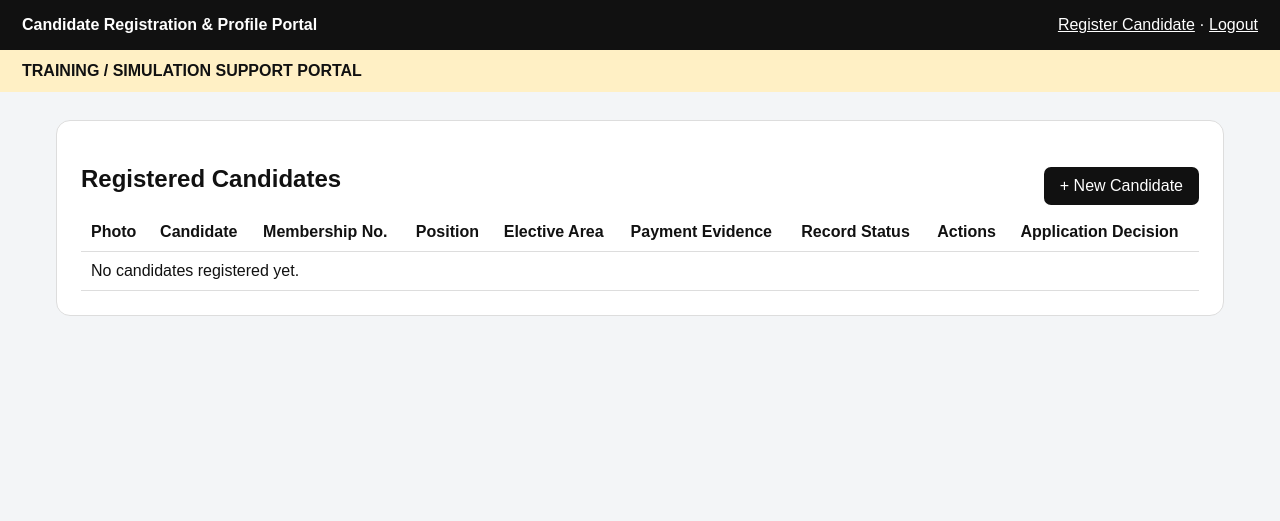
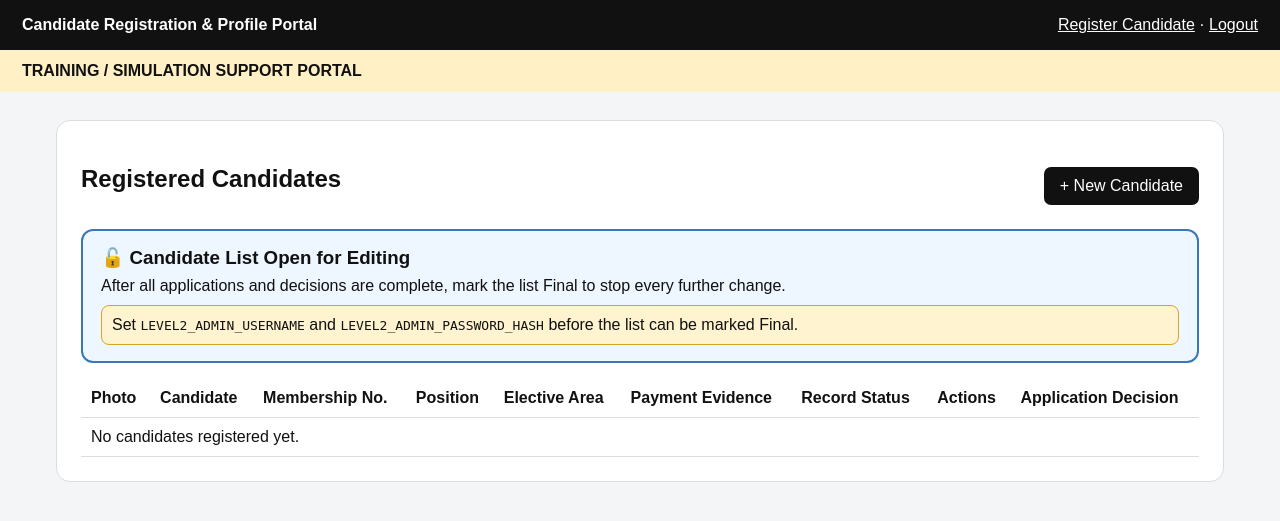
Before and after one commit to otibarny-alt/candidate-registration-system, a Flask app: page / in a window 1280 px wide. Shown: the top 521 px of the page. Run offline with Flask 3, Linux system fonts and the light colour scheme; the visitor is signed in with stand-in values (Sample User, id 1); some libraries are stand-ins or nearby versions.

Commit message:
Add files via upload

```diff
--- a/app.py
+++ b/app.py
@@ -1,5 +1,5 @@
 
-# V1.15.3: remove candidate-list navigation from registration form header.
+# V1.16: database-backed final candidate-list lock with Level 2 unlock.
 import os, csv, re, uuid, base64, hmac, time
 from io import BytesIO
 import requests
@@ -27,6 +27,8 @@ db=SQLAlchemy(app)
 COUNTY_MAIN=os.getenv("COUNTY_MAIN_FILENAME","county_main.csv")
 AUTH_USERNAME=os.getenv("AUTH_USERNAME","admin")
 AUTH_PASSWORD_HASH=os.getenv("AUTH_PASSWORD_HASH","")
+LEVEL2_ADMIN_USERNAME=os.getenv("LEVEL2_ADMIN_USERNAME","").strip()
+LEVEL2_ADMIN_PASSWORD_HASH=os.getenv("LEVEL2_ADMIN_PASSWORD_HASH","").strip()
 _CANDIDATE_LOGIN_ATTEMPTS={}
 
 KOBO_BASE_URL=os.getenv("KOBO_BASE_URL","https://kf.kobotoolbox.org").rstrip("/")
@@ -64,6 +66,12 @@ class Candidate(db.Model):
     status=db.Column(db.String(20),default="active",nullable=False,index=True)
     approval_status=db.Column(db.String(20),default="pending",nullable=False,index=True)
 
+class PortalState(db.Model):
+    id=db.Column(db.Integer,primary_key=True)
+    candidate_list_final=db.Column(db.Boolean,default=False,nullable=False)
+    locked_at=db.Column(db.String(40))
+    locked_by=db.Column(db.String(100))
+
 with app.app_context():
     db.create_all()
     # create_all() does not add columns to an existing Render PostgreSQL table.
@@ -76,6 +84,8 @@ with app.app_context():
         db.session.execute(text("ALTER TABLE candidate ADD COLUMN payment_evidence_mime VARCHAR(80)"))
     if "approval_status" not in candidate_columns:
         db.session.execute(text("ALTER TABLE candidate ADD COLUMN approval_status VARCHAR(20) NOT NULL DEFAULT 'pending'"))
+    if db.session.get(PortalState,1) is None:
+        db.session.add(PortalState(id=1,candidate_list_final=False))
     db.session.commit()
 
 def logged_in():
@@ -88,6 +98,29 @@ def require_login():
     if not logged_in():
         return redirect(url_for("login"))
     return None
+
+def portal_state():
+    state=db.session.get(PortalState,1)
+    if state is None:
+        state=PortalState(id=1,candidate_list_final=False)
+        db.session.add(state)
+        db.session.commit()
+    return state
+
+def candidate_list_is_final():
+    return bool(portal_state().candidate_list_final)
+
+def admin_csrf_token():
+    token=session.get("admin_csrf_token")
+    if not token:
+        token=uuid.uuid4().hex
+        session["admin_csrf_token"]=token
+    return token
+
+def valid_admin_csrf():
+    supplied=request.form.get("csrf_token","")
+    expected=session.get("admin_csrf_token","")
+    return bool(supplied and expected and hmac.compare_digest(supplied,expected))
 
 def candidate_session_national_id():
     return str(session.get("candidate_national_id") or "").strip()
@@ -365,6 +398,7 @@ def render_candidate_form_page(candidate=None, **context):
         positions=POSITIONS,
         self_service=self_service,
         verified_member=verified_member,
+        list_locked=candidate_list_is_final(),
         **context
     )
 
@@ -437,17 +471,75 @@ def dashboard():
             return redirect(url_for("candidate_home"))
         return redirect(url_for("candidate_access"))
     candidates=Candidate.query.order_by(Candidate.position,Candidate.county,Candidate.constituency,Candidate.ward,Candidate.full_name).all()
-    return render_template("dashboard.html",candidates=candidates,positions=POSITIONS)
+    state=portal_state()
+    return render_template(
+        "dashboard.html",candidates=candidates,positions=POSITIONS,state=state,
+        csrf_token=admin_csrf_token(),level2_configured=bool(LEVEL2_ADMIN_USERNAME and LEVEL2_ADMIN_PASSWORD_HASH),
+        message=session.pop("candidate_admin_message",None),
+        error=session.pop("candidate_admin_error",None)
+    )
+
+@app.post("/admin/candidate-list/finalize")
+def finalize_candidate_list():
+    auth=require_login()
+    if auth:
+        return auth
+    if not valid_admin_csrf():
+        abort(400)
+    if not LEVEL2_ADMIN_USERNAME or not LEVEL2_ADMIN_PASSWORD_HASH:
+        session["candidate_admin_error"]="Configure the Level 2 administrator credentials before marking the candidate list Final."
+        return redirect(url_for("dashboard"))
+    state=portal_state()
+    if not state.candidate_list_final:
+        state.candidate_list_final=True
+        state.locked_at=time.strftime("%Y-%m-%d %H:%M:%S UTC",time.gmtime())
+        state.locked_by=AUTH_USERNAME
+        db.session.commit()
+    session["candidate_admin_message"]="Candidate list marked FINAL. All registration and application changes are locked."
+    return redirect(url_for("dashboard"))
+
+@app.post("/admin/candidate-list/unlock")
+def unlock_candidate_list():
+    auth=require_login()
+    if auth:
+        return auth
+    if not valid_admin_csrf():
+        abort(400)
+    username=request.form.get("level2_username","").strip()
+    password=request.form.get("level2_password","")
+    username_ok=bool(LEVEL2_ADMIN_USERNAME) and hmac.compare_digest(username,LEVEL2_ADMIN_USERNAME)
+    try:
+        password_ok=bool(LEVEL2_ADMIN_PASSWORD_HASH) and check_password_hash(LEVEL2_ADMIN_PASSWORD_HASH,password)
+    except (ValueError,TypeError):
+        password_ok=False
+    if not username_ok or not password_ok:
+        session["candidate_admin_error"]="Level 2 administrator credentials were not accepted. The candidate list remains Final and locked."
+        return redirect(url_for("dashboard"))
+    state=portal_state()
+    state.candidate_list_final=False
+    state.locked_at=None
+    state.locked_by=None
+    db.session.commit()
+    session["candidate_admin_message"]="Level 2 administrator unlocked the candidate list. Editing is available again."
+    return redirect(url_for("dashboard"))
 
 @app.post("/candidate/<int:candidate_id>/decision")
 def candidate_decision(candidate_id):
     auth=require_login()
     if auth:
         return auth
+    if not valid_admin_csrf():
+        abort(400)
+    if candidate_list_is_final():
+        session["candidate_admin_error"]="The candidate list is FINAL. Application decisions cannot be changed until a Level 2 administrator unlocks it."
+        return redirect(url_for("dashboard"))
     c=Candidate.query.get_or_404(candidate_id)
     decision=request.form.get("approval_status","").strip().lower()
     if decision not in {"pending","approved","rejected"}:
         abort(400)
+    if candidate_list_is_final():
+        session["candidate_admin_error"]="The candidate list became FINAL. The application decision was not changed."
+        return redirect(url_for("dashboard"))
     c.approval_status=decision
     db.session.commit()
     return redirect(url_for("dashboard"))
@@ -515,6 +607,11 @@ def candidate_new():
         existing=existing_candidate_for_national_id(candidate_session_national_id())
         if existing:
             return redirect(url_for("candidate_edit",candidate_id=existing.id))
+    if candidate_list_is_final():
+        if logged_in():
+            session["candidate_admin_error"]="The candidate list is FINAL. New registrations are locked."
+            return redirect(url_for("dashboard"))
+        return render_template("candidate_list_final.html"),423
     if request.method=="GET":
         return render_candidate_form_page()
     return save_candidate(None)
@@ -531,6 +628,8 @@ def candidate_edit(candidate_id):
     return save_candidate(c)
 
 def save_candidate(c):
+    if candidate_list_is_final():
+        return render_candidate_form_page(c,error="The candidate list is FINAL. No application changes are permitted until a Level 2 administrator unlocks it."),423
     f=request.form
     position=f.get("position","").strip()
     scope=position_scope(position)
@@ -636,6 +735,9 @@ def save_candidate(c):
     elif not c.payment_evidence:
         return render_candidate_form_page(c,error="Payment Evidence is required. Upload a clear JPG, PNG or WebP image before saving the candidate.")
 
+    if candidate_list_is_final():
+        db.session.rollback()
+        return render_candidate_form_page(c,error="The candidate list became FINAL while this form was open. Your changes were not saved."),423
     db.session.commit()
     if logged_in():
         return redirect(url_for("dashboard"))
--- a/static/style.css
+++ b/static/style.css
@@ -57,6 +57,8 @@ input[readonly]{background:#f1f3f5}
 .decision-pending{background:#fff4cf;border:1px solid #d7a51e;color:#674a00}
 .decision-approved{background:#e6f6ea;border:1px solid #72b783;color:#175c29}
 .decision-rejected{background:#fde8e7;border:1px solid #d46a66;color:#8a1511}
+.central-lock{border-radius:12px;padding:16px 18px;margin:16px 0}.central-lock h3{margin:0 0 8px}.central-lock p{margin:6px 0}.central-lock-open{background:#eef6ff;border:2px solid #3977b7}.central-lock-final{background:#fde8e7;border:3px solid #a71919;color:#791111}.lock-meta{font-weight:700}.finalize-list-btn{background:#a71919;border:2px solid #6e0d0d;font-weight:800}.unlock-form{display:grid;grid-template-columns:minmax(190px,1fr) minmax(190px,1fr) auto;gap:10px;align-items:end;margin-top:14px}.unlock-form label{margin:0}.unlock-form button{margin:0;background:#111;border:2px solid #ef7d00;font-weight:800}.locked-cell{font-weight:700;color:#791111;white-space:nowrap}.decision-badge{display:inline-block;border-radius:7px;padding:10px 14px;font-weight:800}.decision-badge-pending{background:#f58220;color:#111}.decision-badge-approved{background:#218838;color:#fff}.decision-badge-rejected{background:#c82333;color:#fff}.form-lock-fieldset{border:0;padding:0;margin:0;min-width:0}.form-lock-fieldset:disabled{opacity:.72}.data-warning{background:#fff4cf;border:1px solid #d7a51e;padding:10px;border-radius:8px;margin-top:10px}
+@media(max-width:760px){.unlock-form{grid-template-columns:1fr}.unlock-form button{width:100%}}
 @media(max-width:760px){
  .crop-controls{grid-template-columns:1fr}
  .crop-controls button{width:100%}
--- a/templates/dashboard.html
+++ b/templates/dashboard.html
@@ -1,7 +1,33 @@
 <!doctype html><link rel=stylesheet href=/static/style.css><meta name=viewport content="width=device-width,initial-scale=1">
-<div class=top><b>Candidate Registration & Profile Portal</b><span><a href=/candidate/new>Register Candidate</a> · <a href=/logout>Logout</a></span></div>
+<div class=top><b>Candidate Registration & Profile Portal</b><span>{% if not state.candidate_list_final %}<a href=/candidate/new>Register Candidate</a> · {% endif %}<a href=/logout>Logout</a></span></div>
 <div class=demo>TRAINING / SIMULATION SUPPORT PORTAL</div>
-<div class=wrap><div class=card><div class=headrow><h2>Registered Candidates</h2><a class=btn href=/candidate/new>+ New Candidate</a></div>
+<div class=wrap><div class=card><div class=headrow><h2>Registered Candidates</h2>{% if not state.candidate_list_final %}<a class=btn href=/candidate/new>+ New Candidate</a>{% endif %}</div>
+{% if message %}<div class=success>{{message}}</div>{% endif %}
+{% if error %}<div class=error>{{error}}</div>{% endif %}
+{% if state.candidate_list_final %}
+<section class="central-lock central-lock-final">
+ <h3>🔒 FINAL CANDIDATE LIST — ALL EDITING LOCKED</h3>
+ <p>No new registration, candidate edit, record-status change or application-decision change is permitted.</p>
+ {% if state.locked_at %}<p class="lock-meta">Locked by {{state.locked_by or 'Administrator'}} on {{state.locked_at}}.</p>{% endif %}
+ <form method="post" action="{{url_for('unlock_candidate_list')}}" class="unlock-form">
+  <input type="hidden" name="csrf_token" value="{{csrf_token}}">
+  <div><label>Level 2 Administrator Username</label><input name="level2_username" autocomplete="username" required></div>
+  <div><label>Level 2 Administrator Password</label><input name="level2_password" type="password" autocomplete="current-password" required></div>
+  <button type="submit" onclick="return confirm('Unlock the FINAL candidate list and permit editing again?');">Level 2 Unlock</button>
+ </form>
+</section>
+{% else %}
+<section class="central-lock central-lock-open">
+ <h3>🔓 Candidate List Open for Editing</h3>
+ <p>After all applications and decisions are complete, mark the list Final to stop every further change.</p>
+ {% if level2_configured %}
+ <form method="post" action="{{url_for('finalize_candidate_list')}}">
+  <input type="hidden" name="csrf_token" value="{{csrf_token}}">
+  <button class="finalize-list-btn" type="submit" onclick="return confirm('Mark this candidate list FINAL? All registration and editing will be locked, and only a Level 2 administrator can unlock it.');">Mark Candidate List FINAL &amp; Lock</button>
+ </form>
+ {% else %}<div class="data-warning">Set <code>LEVEL2_ADMIN_USERNAME</code> and <code>LEVEL2_ADMIN_PASSWORD_HASH</code> before the list can be marked Final.</div>{% endif %}
+</section>
+{% endif %}
 <table><tr><th>Photo</th><th>Candidate</th><th>Membership No.</th><th>Position</th><th>Elective Area</th><th>Payment Evidence</th><th>Record Status</th><th>Actions</th><th>Application Decision</th></tr>
 {% for c in candidates %}
 <tr>
@@ -12,8 +38,8 @@
 <td>{% if c.position=="president" %}NATIONAL{% elif c.position in ["governor","senator","woman_rep"] %}{{c.county}}{% elif c.position=="mna" %}{{c.constituency}}, {{c.county}}{% else %}{{c.ward}}, {{c.constituency}}, {{c.county}}{% endif %}</td>
 <td>{% if c.payment_evidence %}<a href="/payment-evidence/{{c.id}}" target="_blank" rel="noopener">View Image</a>{% else %}<span class=muted>Not uploaded</span>{% endif %}</td>
 <td>{{c.status}}</td>
-<td><a href="/candidate/{{c.id}}/edit">Edit</a></td>
-<td><form method="post" action="/candidate/{{c.id}}/decision" class="decision-form decision-state-{{c.approval_status or 'pending'}}"><select name="approval_status" data-saved-value="{{c.approval_status or 'pending'}}" aria-label="Application decision for {{c.full_name}}"><option value="pending" {% if (c.approval_status or 'pending')=='pending' %}selected{% endif %}>Pending</option><option value="approved" {% if c.approval_status=='approved' %}selected{% endif %}>Accepted</option><option value="rejected" {% if c.approval_status=='rejected' %}selected{% endif %}>Rejected</option></select><button type="submit" class="decision-update-saved" disabled>✓ Updated</button></form></td>
+<td>{% if state.candidate_list_final %}<span class="locked-cell">🔒 Locked</span>{% else %}<a href="/candidate/{{c.id}}/edit">Edit</a>{% endif %}</td>
+<td>{% if state.candidate_list_final %}<span class="decision-badge decision-badge-{{c.approval_status or 'pending'}}">{% if c.approval_status=='approved' %}Accepted{% elif c.approval_status=='rejected' %}Rejected{% else %}Pending{% endif %}</span>{% else %}<form method="post" action="/candidate/{{c.id}}/decision" class="decision-form decision-state-{{c.approval_status or 'pending'}}"><input type="hidden" name="csrf_token" value="{{csrf_token}}"><select name="approval_status" data-saved-value="{{c.approval_status or 'pending'}}" aria-label="Application decision for {{c.full_name}}"><option value="pending" {% if (c.approval_status or 'pending')=='pending' %}selected{% endif %}>Pending</option><option value="approved" {% if c.approval_status=='approved' %}selected{% endif %}>Accepted</option><option value="rejected" {% if c.approval_status=='rejected' %}selected{% endif %}>Rejected</option></select><button type="submit" class="decision-update-saved" disabled>✓ Updated</button></form>{% endif %}</td>
 </tr>
 {% else %}<tr><td colspan=9>No candidates registered yet.</td></tr>{% endfor %}
 </table></div></div>
```
Also changed, not shown: templates/candidate_form.html (+5 -4 lines), templates/candidate_list_final.html (added, +7 -0 lines), README_DEPLOYMENT.txt.
